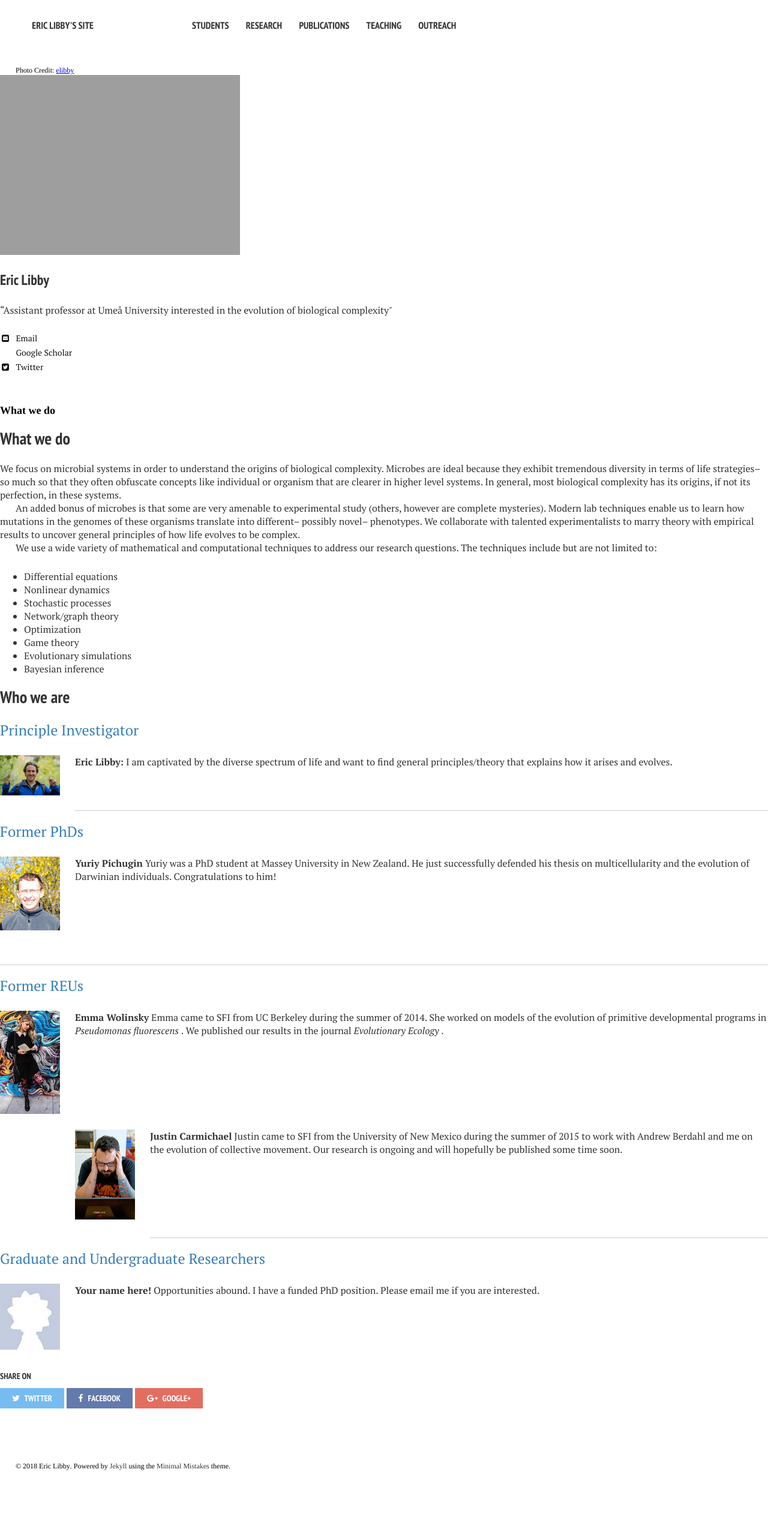
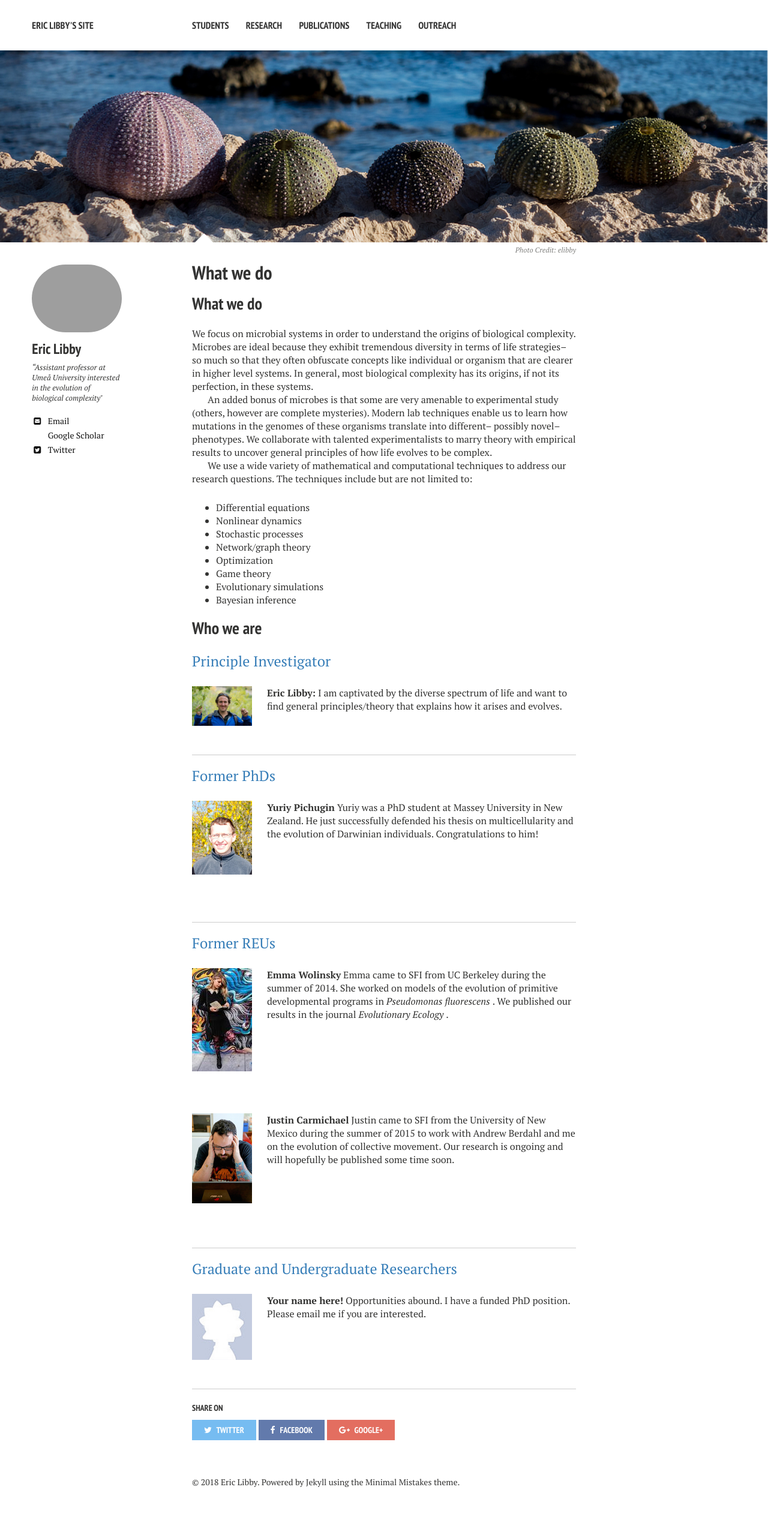
Before and after one commit to ericlibby/oldweb, a Jekyll site: the page built from p_students/index.md, in a window 1280 px wide. Shown: the whole page at 60% size. Built offline with Jekyll 4.4.1, drawn with Linux system fonts in a browser that asks for light colours; nearby versions of some CDN libraries; our own code applies the rules of GitHub Pages for plain Markdown files; before the commit the page ends 2467 px from its top, so only the background shows below that.

Commit message:
Revert "change level"
This reverts commit 50bb1215099c546b8cd16e6487d84af17508d3be.

```diff
--- a/_layouts/studentpage.html
+++ b/_layouts/studentpage.html
@@ -1,32 +1,59 @@
-<!DOCTYPE html PUBLIC "-//W3C//DTD HTML 4.01//EN" "http://www.w3.org/TR/html4/strict.dtd">
-<html>
+<!doctype html>
+<!--[if lt IE 7]><html class="no-js lt-ie9 lt-ie8 lt-ie7" lang="en"> <![endif]-->
+<!--[if (IE 7)&!(IEMobile)]><html class="no-js lt-ie9 lt-ie8" lang="en"><![endif]-->
+<!--[if (IE 8)&!(IEMobile)]><html class="no-js lt-ie9" lang="en"><![endif]-->
+<!--[if gt IE 8]><!--> <html class="no-js" lang="en"><!--<![endif]-->
 <head>
-  <meta http-equiv="Content-Type" content="text/html; charset=utf-8">
-  <meta http-equiv="Content-Style-Type" content="text/css">
-  <title></title>
-  <meta name="Generator" content="Cocoa HTML Writer">
-  <meta name="CocoaVersion" content="1561.4">
-  <style type="text/css">
-    p.p1 {margin: 0.0px 0.0px 0.0px 0.0px; line-height: 14.0px; font: 12.0px Times; color: #000000; -webkit-text-stroke: #000000}
-    p.p3 {margin: 0.0px 0.0px 6.0px 0.0px; line-height: 14.0px; font: 12.0px Times; color: #000000; -webkit-text-stroke: #000000; min-height: 14.0px}
-    p.p4 {margin: 0.0px 0.0px 0.0px 0.0px; line-height: 14.0px; font: 12.0px Times; color: #000000; -webkit-text-stroke: #000000; min-height: 14.0px}
-    span.s1 {font-kerning: none}
-    span.s2 {text-decoration: underline ; font-kerning: none; color: #0000ee; -webkit-text-stroke: 0px #0000ee}
-  </style>
+{% include _head.html %}
 </head>
-<body>
-<p class="p1"><span class="s1">{% include _head.html %} {% include _browser-upgrade.html %} {% include _navigation.html %} {% if page.image.feature %}</span></p>
-<p class="p1"><span class="s1"> {% if page.image.credit %} Photo Credit: <a href="file:///Users/elibby/Documents/GitHub/ericlibby.github.io/_layouts/%7B%7B%20page.image.creditlink%20%7D%7D"><span class="s2">{{ page.image.credit }}</span></a> {% endif %}<span class="Apple-converted-space"> </span></span></p>
-<p class="p1"><span class="s1">{% endif %}</span></p>
-<p class="p1"><span class="s1">{% include _author-students.html %}<span class="Apple-converted-space"> </span></span></p>
-<h1 style="margin: 0.0px 0.0px 14.9px 0.0px; line-height: 22.0px; font: 18.0px Times; color: #000000; -webkit-text-stroke: #000000"><span class="s1"><b>{{ page.title }}</b></span></h1>
-<p class="p1"><span class="s1">{{ content }} {% if page.share != false %}</span></p>
-<p class="p3"><span class="s1"></span><br></p>
-<p class="p1"><span class="s1">{% include _social-share.html %} {% endif %}<span class="Apple-converted-space"> </span></span></p>
-<p class="p1"><span class="s1">{% if site.owner.disqus-shortname and page.comments == true %}</span></p>
-<p class="p4"><span class="s1"></span><br></p>
-<p class="p1"><span class="s1">{% endif %}<span class="Apple-converted-space"> </span></span></p>
-<p class="p1"><span class="s1">{% include _footer.html %}<span class="Apple-converted-space"> </span></span></p>
-<p class="p1"><span class="s1">{% include _scripts.html %}<span class="Apple-converted-space"> </span></span></p>
+
+<body class="page">
+
+{% include _browser-upgrade.html %}
+
+{% include _navigation.html %}
+
+{% if page.image.feature %}
+  <div class="image-wrap">
+  <img src=
+    {% if page.image.feature contains 'http' %}
+      "{{ page.image.feature }}"
+    {% else %}
+      "{{ site.url }}/images/{{ page.image.feature }}"
+    {% endif %}
+  alt="{{ page.title }} feature image">
+  {% if page.image.credit %}
+    <span class="image-credit">Photo Credit: <a href="{{ page.image.creditlink }}">{{ page.image.credit }}</a></span>
+  {% endif %}
+  </div><!-- /.image-wrap -->
+{% endif %}
+
+<div id="main" role="main">
+  <div class="article-author-side">
+    {% include _author-students.html %}
+  </div>
+  <article class="page">
+    <h1>{{ page.title }}</h1>
+    <div class="article-wrap">
+      {{ content }}
+      {% if page.share != false %}
+        <hr />
+        {% include _social-share.html %}
+      {% endif %}
+    </div><!-- /.article-wrap -->
+    {% if site.owner.disqus-shortname and page.comments == true %}
+      <section id="disqus_thread"></section><!-- /#disqus_thread -->
+    {% endif %}
+  </article>
+</div><!-- /#index -->
+
+<div class="footer-wrap">
+  <footer>
+    {% include _footer.html %}
+  </footer>
+</div><!-- /.footer-wrap -->
+
+{% include _scripts.html %}
+
 </body>
 </html>
--- a/p_students/index.md
+++ b/p_students/index.md
@@ -8,8 +8,6 @@ image:
   feature: urchins.jpg
   credit: elibby
 ---
-
-
 ## What we do
 
 We focus on microbial systems in order to understand the origins of biological complexity. Microbes are ideal because they exhibit tremendous diversity in terms of life strategies-- so much so that they often obfuscate concepts like individual or organism that are clearer in higher level systems. In general, most biological complexity has its origins, if not its perfection, in these systems.
```
